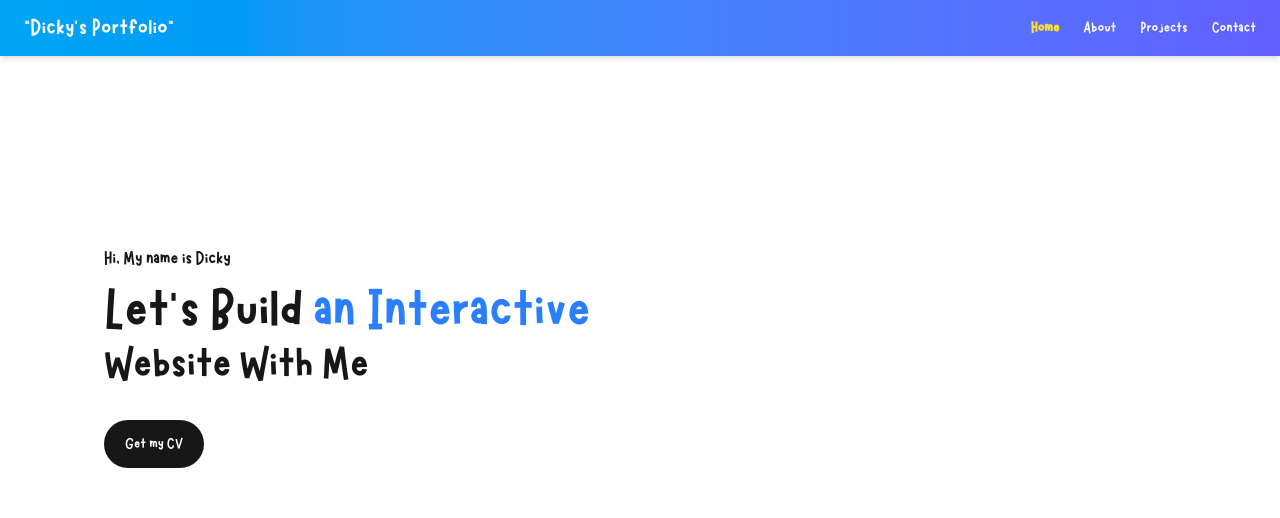
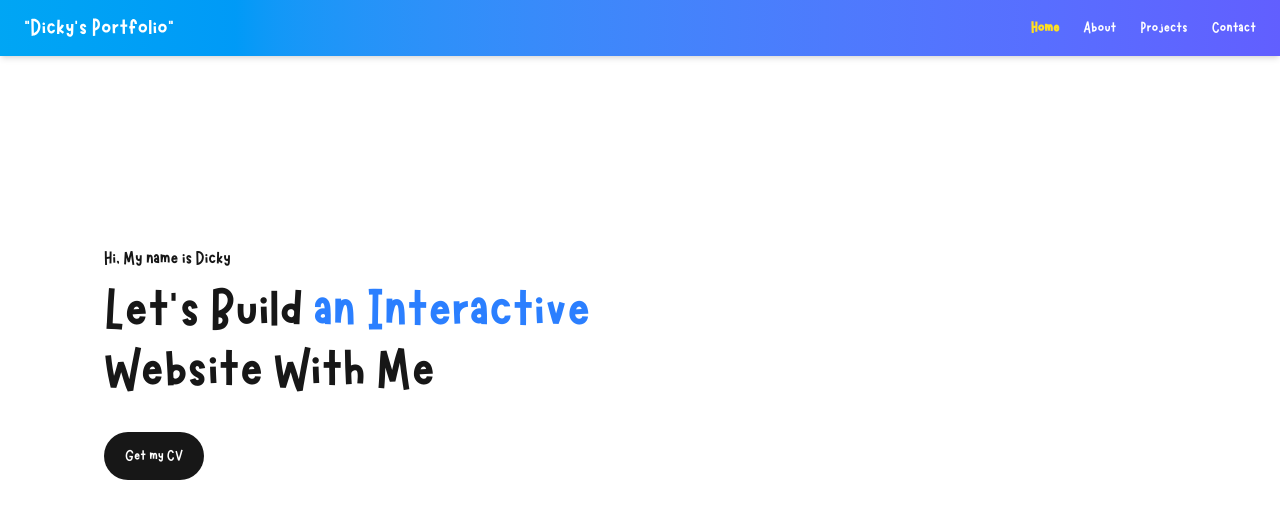
Before and after one commit to dkyekaa/dicky-portfolio, a Next.js app: page / in a window 1280 px wide. Shown: the top 518 px of the page. Built offline with nearby package versions, Linux system fonts and the light colour scheme.

Commit message:
Fix the Font Size

```diff
--- a/src/app/page.js
+++ b/src/app/page.js
@@ -14,7 +14,7 @@ export default function Home() {
           <div className="tracking-[-.01em] text-6xl">
             Let&apos;s Build <AnimatedText />
           </div>
-          <div className="tracking-[-.01em] text-5xl">
+          <div className="tracking-[-.01em] text-6xl">
             Website With Me
           </div>
         </div>
```
